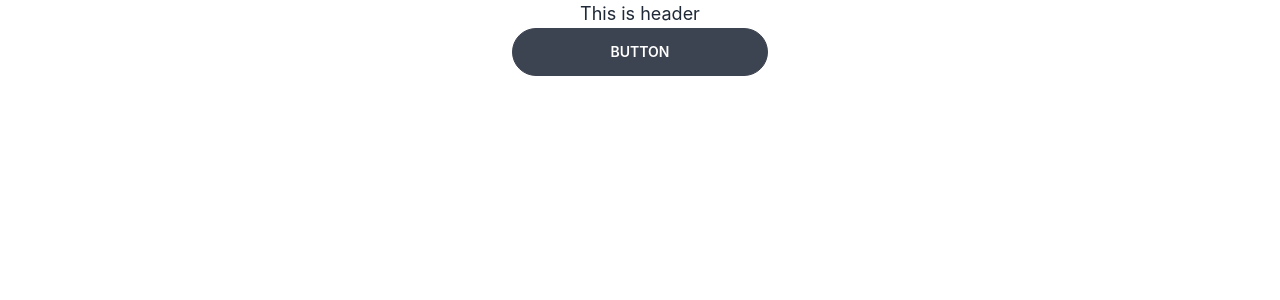
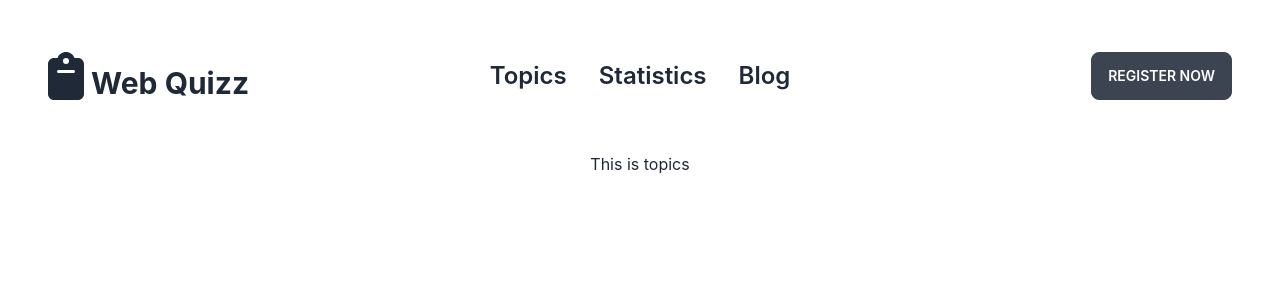
Before and after one commit to sanisaha/quizz--web-developement, a React (Create React App) app: page / in a window 1280 px wide. Shown: the top 300 px of the page. Built offline with nearby package versions, Linux system fonts and the light colour scheme.

Commit message:
navbar fixed

```diff
--- a/package.json
+++ b/package.json
@@ -3,6 +3,9 @@
   "version": "0.1.0",
   "private": true,
   "dependencies": {
+    "@fortawesome/fontawesome-svg-core": "^6.2.0",
+    "@fortawesome/free-solid-svg-icons": "^6.2.0",
+    "@fortawesome/react-fontawesome": "^0.2.0",
     "@testing-library/jest-dom": "^5.16.5",
     "@testing-library/react": "^13.4.0",
     "@testing-library/user-event": "^13.5.0",
--- a/src/App.js
+++ b/src/App.js
@@ -1,11 +1,23 @@
+import { createBrowserRouter, RouterProvider } from 'react-router-dom';
 import './App.css';
-import Main from './Layout/Main';
+import Blog from './Components/Blog/Blog';
+import Main from './Components/Layout/Main';
+import Statistics from './Components/Statistics/Statistics';
+import Topics from './Components/Topics/Topic';
 
 
 function App() {
+  const router = createBrowserRouter([
+    {
+      path: '/', element: <Main></Main>, children:
+        [{ path: '/', element: <Topics></Topics> },
+        { path: '/statistics', element: <Statistics></Statistics> },
+        { path: '/blog', element: <Blog></Blog> }]
+    }
+  ])
   return (
     <div className="App">
-      <Main></Main>
+      <RouterProvider router={router}></RouterProvider>
     </div>
   );
 }
--- /dev/null
+++ b/src/Components/Header/Header.js
@@ -0,0 +1,42 @@
+import React from 'react';
+import { Link } from 'react-router-dom';
+import { FontAwesomeIcon } from '@fortawesome/react-fontawesome'
+import { faClipboard } from '@fortawesome/free-solid-svg-icons'
+
+const Header = () => {
+    return (
+        <div className='container p-10'>
+            <div className="navbar bg-base-100">
+                <div className="navbar-start">
+                    <div className="dropdown">
+                        <label tabIndex={0} className="btn btn-ghost lg:hidden">
+                            <svg xmlns="http://www.w3.org/2000/svg" className="h-5 w-5" fill="none" viewBox="0 0 24 24" stroke="currentColor"><path strokeLinecap="round" strokeLinejoin="round" strokeWidth="2" d="M4 6h16M4 12h8m-8 6h16" /></svg>
+                        </label>
+                        <ul tabIndex={0} className="menu menu-compact font-semibold dropdown-content mt-3 p-2 shadow bg-base-100 rounded-box w-52">
+                            <li><a><Link to={'/'}>Topics</Link></a></li>
+                            <li><a><Link to={'/statistics'}>Statistics</Link></a></li>
+                            <li><a><Link to={'/blog'}>Blog</Link></a></li>
+                        </ul>
+                    </div>
+
+                    <a className="font-bold normal-case text-3xl"> <FontAwesomeIcon className='text-5xl' icon={faClipboard} /> Web Quizz</a>
+                </div>
+                <div className="navbar-center hidden lg:flex">
+                    <ul className="menu menu-horizontal p-0 font-semibold text-2xl">
+                        <li><Link to={'/'}>Topics</Link></li>
+                        <li><Link to={'/statistics'}>Statistics</Link></li>
+                        <li><Link to={'/blog'}>Blog</Link></li>
+                    </ul>
+                </div>
+                <div className="navbar-end">
+                    <a className="btn">Register Now</a>
+                </div>
+            </div>
+            {/* <Link to={'/'}>Topics</Link>
+            <Link to={'/statistics'}>Statistics</Link>
+            <Link to={'/blog'}>Blog</Link> */}
+        </div>
+    );
+};
+
+export default Header;
--- a/src/Topics/Topic.js
+++ b/src/Components/Topics/Topic.js
@@ -1,6 +1,6 @@
 import React from 'react';
 
-const Topic = () => {
+const Topics = () => {
     return (
         <div>
             <h4>This is topics</h4>
@@ -8,4 +8,4 @@ const Topic = () => {
     );
 };
 
-export default Topic;
+export default Topics;
--- a/src/Header/Header.js
+++ /dev/null
@@ -1,12 +0,0 @@
-import React from 'react';
-
-const Header = () => {
-    return (
-        <div>
-            <h4 className='text-lg'>This is header</h4>
-            <button className='btn w-64 rounded-full'>Button</button>
-        </div>
-    );
-};
-
-export default Header;
```
Also changed, not shown: src/Components/Layout/Main.js (renamed from src/Layout/Main.js), src/Components/Statistics/Statistics.js (renamed from src/Statistics/Statistics.js), 1 other file (tests, documents, lock files or other folders).
